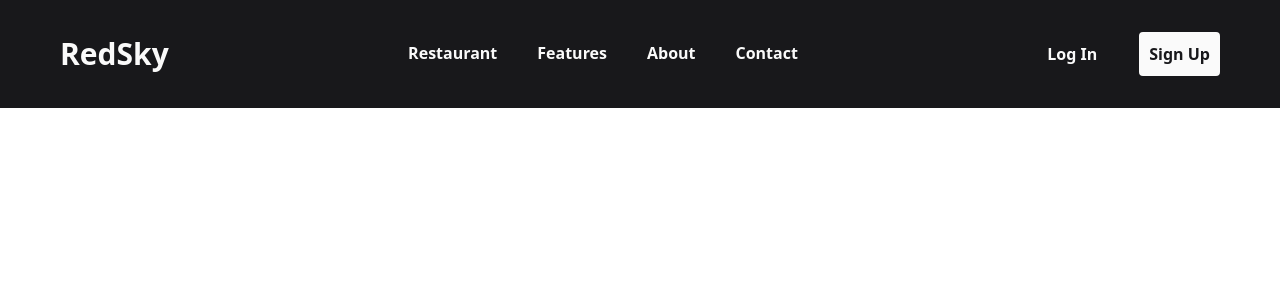
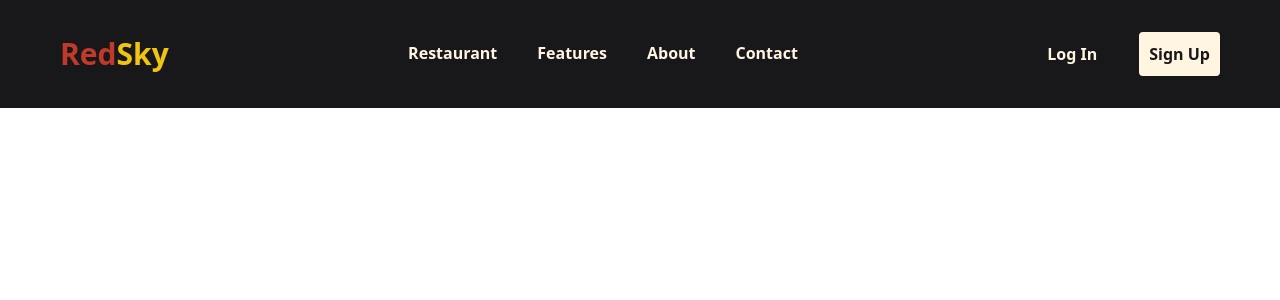
Before and after one commit to Amine4jh/restaurant-management-system, a React (Vite) app: page / in a window 1280 px wide. Shown: the top 300 px of the page. Built offline with nearby package versions, Linux system fonts and the light colour scheme.

Commit message:
Add tailwind theme, and fix header colors

```diff
--- a/src/index.css
+++ b/src/index.css
@@ -1 +1,14 @@
 @import "tailwindcss";
+
+@theme {
+  --color-primary: #C0392B;
+  --color-lightRed: #E74C3C;
+
+  --color-dark: #18181b;
+  --color-darkGray: #2C3E50;
+  --color-lightGray: #ECF0F1;
+  --color-white: #FFFFFF;
+
+  --color-gold: #F1C40F;
+  --color-beige: #FFF5E1;
+}
--- a/src/layouts/Header.jsx
+++ b/src/layouts/Header.jsx
@@ -1,30 +1,30 @@
 const Header = () => {
   return (
-    <header className="flex justify-between items-center py-8 px-15 bg-zinc-900 text-zinc-50">
-      <a href="" className="text-3xl font-bold">
-        RedSky
+    <header className="flex justify-between items-center py-8 px-15 bg-dark text-beige">
+      <a href="" className="text-primary text-3xl font-bold">
+        Red<span className="text-gold">Sky</span>
       </a>
       <div className="flex gap-10">
         <a
-          className="border-b-2 font-semibold border-transparent hover:border-zinc-400 py-1 hover:text-zinc-400 transition duration-300 ease hover:scale-110"
+          className="border-b-2 font-semibold border-transparent hover:border-lightRed py-2 hover:text-lightRed transition duration-300 ease hover:scale-110"
           href=""
         >
           Restaurant
         </a>
         <a
-          className="border-b-2 font-semibold border-transparent hover:border-zinc-400 py-1 hover:text-zinc-400 transition duration-300 ease hover:scale-110"
+          className="border-b-2 font-semibold border-transparent hover:border-lightRed py-2 hover:text-lightRed transition duration-300 ease hover:scale-110"
           href=""
         >
           Features
         </a>
         <a
-          className="border-b-2 font-semibold border-transparent hover:border-zinc-400 py-1 hover:text-zinc-400 transition duration-300 ease hover:scale-110"
+          className="border-b-2 font-semibold border-transparent hover:border-lightRed py-2 hover:text-lightRed transition duration-300 ease hover:scale-110"
           href=""
         >
           About
         </a>
         <a
-          className="border-b-2 font-semibold border-transparent hover:border-zinc-400 py-1 hover:text-zinc-400 transition duration-300 ease hover:scale-110"
+          className="border-b-2 font-semibold border-transparent hover:border-lightRed py-2 hover:text-lightRed transition duration-300 ease hover:scale-110"
           href=""
         >
           Contact
@@ -33,13 +33,13 @@ const Header = () => {
       <div className="flex items-center gap-8">
         <a
           href=""
-          className="p-2 border-2 border-transparent rounded font-bold hover:border-zinc-50 transition duration-300 ease hover:scale-110"
+          className="p-2 border-2 border-transparent rounded font-bold hover:border-beige transition duration-300 ease hover:scale-110"
         >
           Log In
         </a>
         <a
           href=""
-          className="p-2 bg-zinc-50 text-zinc-900 border-2 border-zinc-50 rounded font-bold hover:bg-transparent hover:text-zinc-50 transition duration-300 ease hover:scale-110"
+          className="p-2 bg-beige text-dark border-2 border-beige rounded font-bold hover:bg-transparent hover:text-beige transition duration-300 ease hover:scale-110"
         >
           Sign Up
         </a>
```
